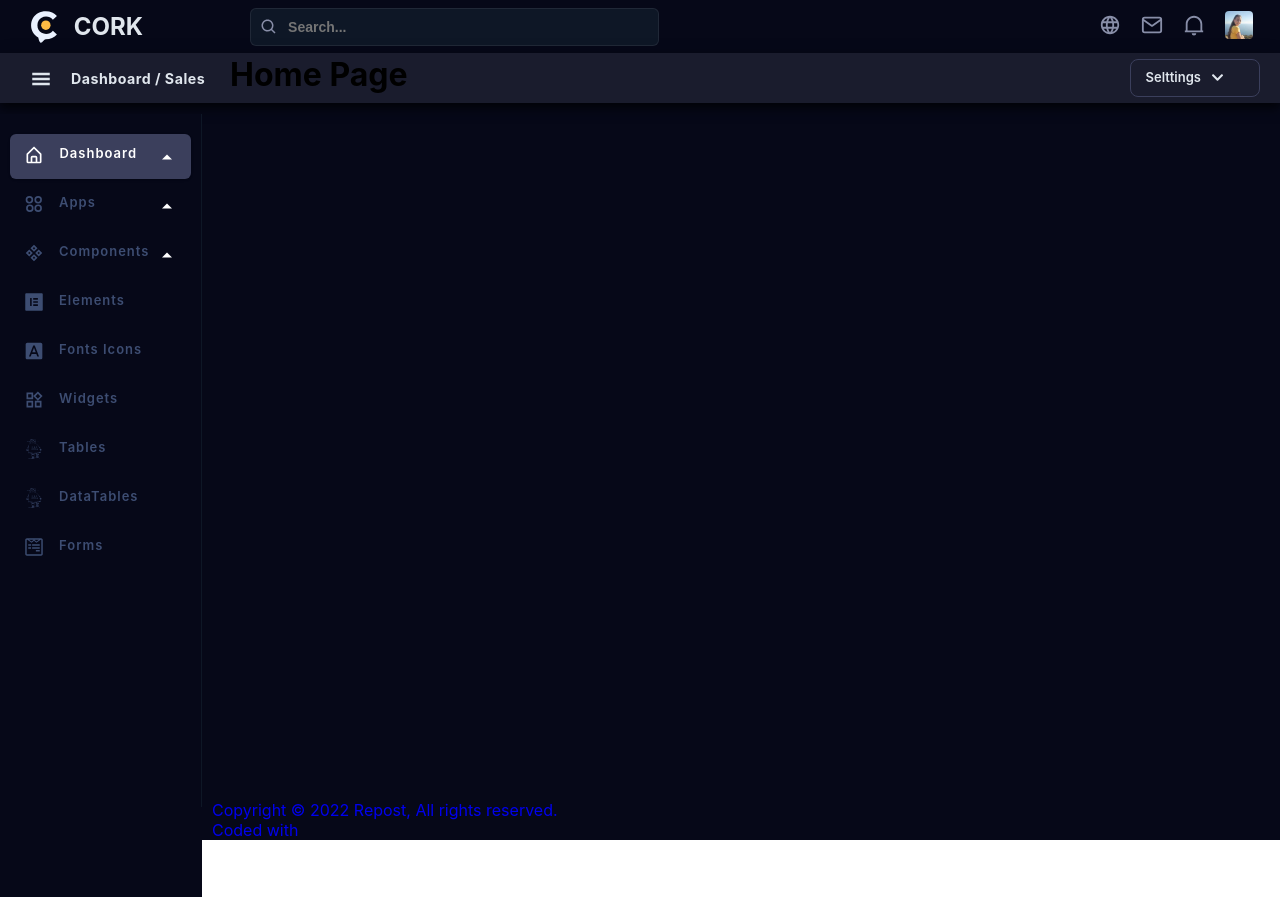
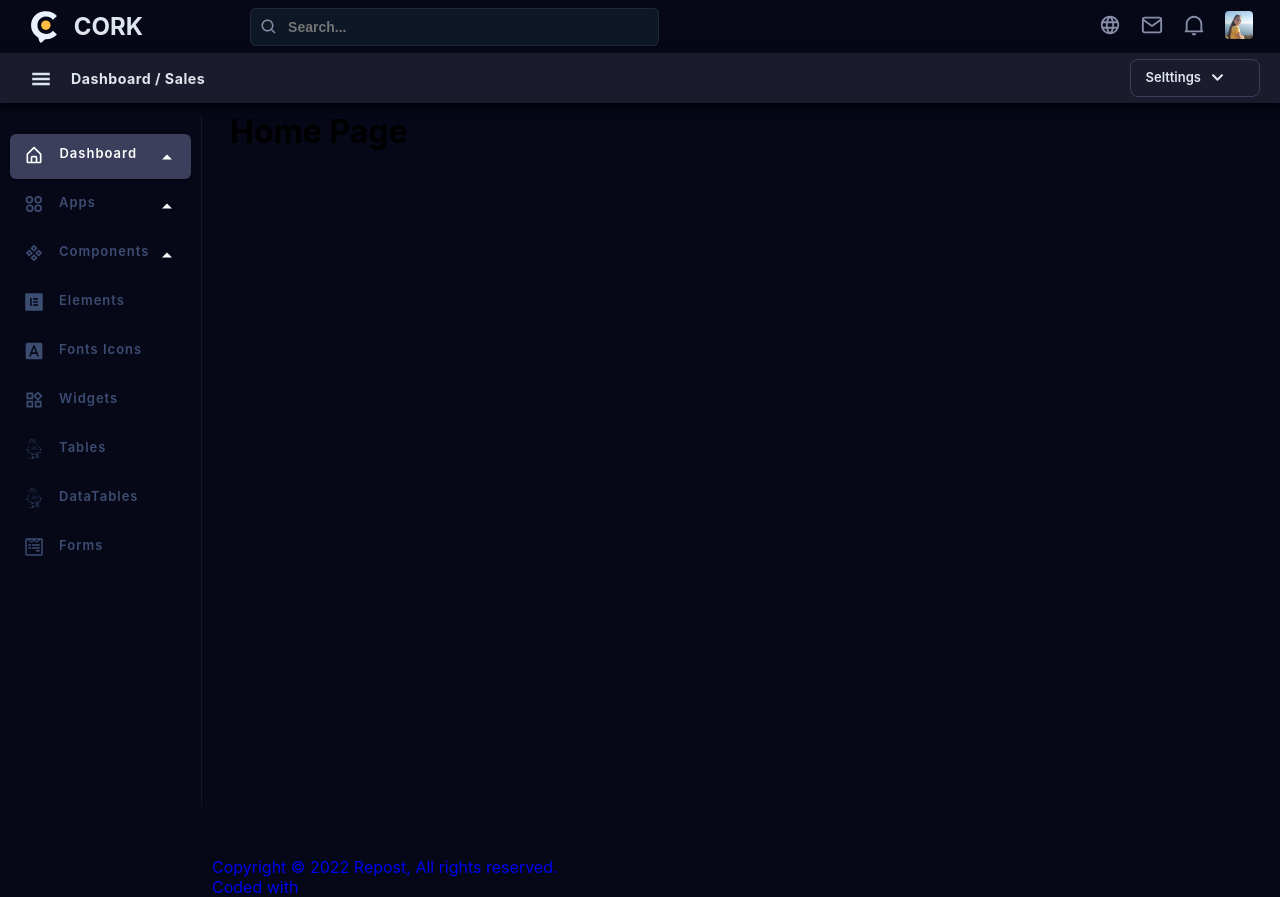
Before and after one commit to jovid1242/admin_panel, a React (Create React App) app: page / in a window 1280 px wide. Before the commit the page ends 840 px from the top, so only its background shows below. Built offline with nearby package versions, Linux system fonts and the light colour scheme.

Commit message:
Fixed margin padding zindex

```diff
--- a/src/styles/header/header.scss
+++ b/src/styles/header/header.scss
@@ -17,6 +17,7 @@
   padding: 4px 0;
   background-color: #060818;
   border-bottom: 1px solid #060818;
+  z-index: 3;
 
   .headerLeft {
     display: flex;
@@ -134,6 +135,7 @@
   top: 53px;
   width: 100%;
   display: flex;
+  z-index: 3;
 
   .bottomHeader {
     box-shadow: 0 6px 10px 0 rgb(0 0 0 / 54%), 0 1px 18px 0 rgb(0 0 0 / 12%),
--- a/src/styles/main/main.scss
+++ b/src/styles/main/main.scss
@@ -4,9 +4,9 @@
 
     .main_content {
         position: relative;
-        width: 50%;
+        width: auto;
         flex-grow: 8;
-        margin-top: 55px;
+        padding-top: 112px;
         margin-bottom: 0;
         margin-left: 212px;
         transition: 0.6s;
```
